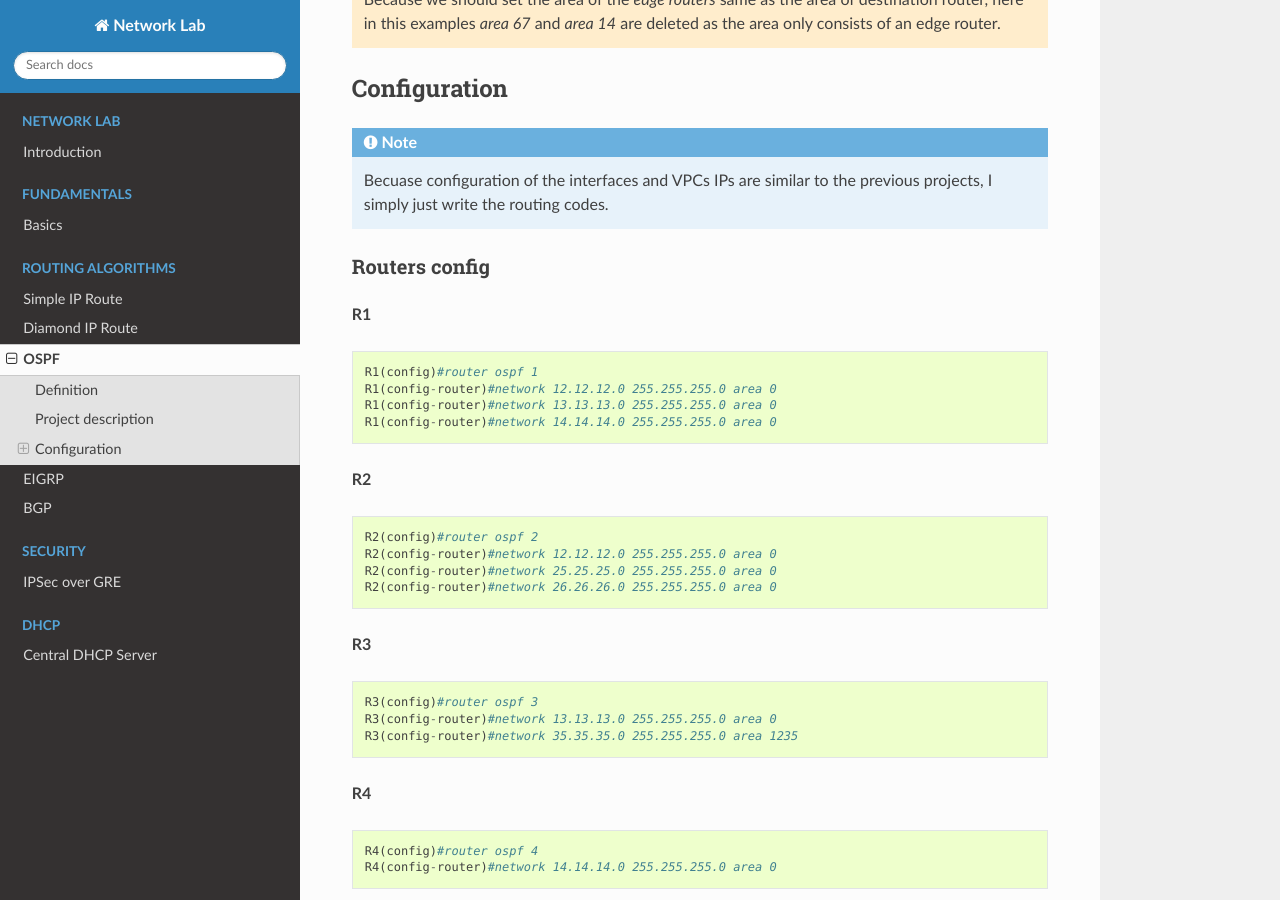
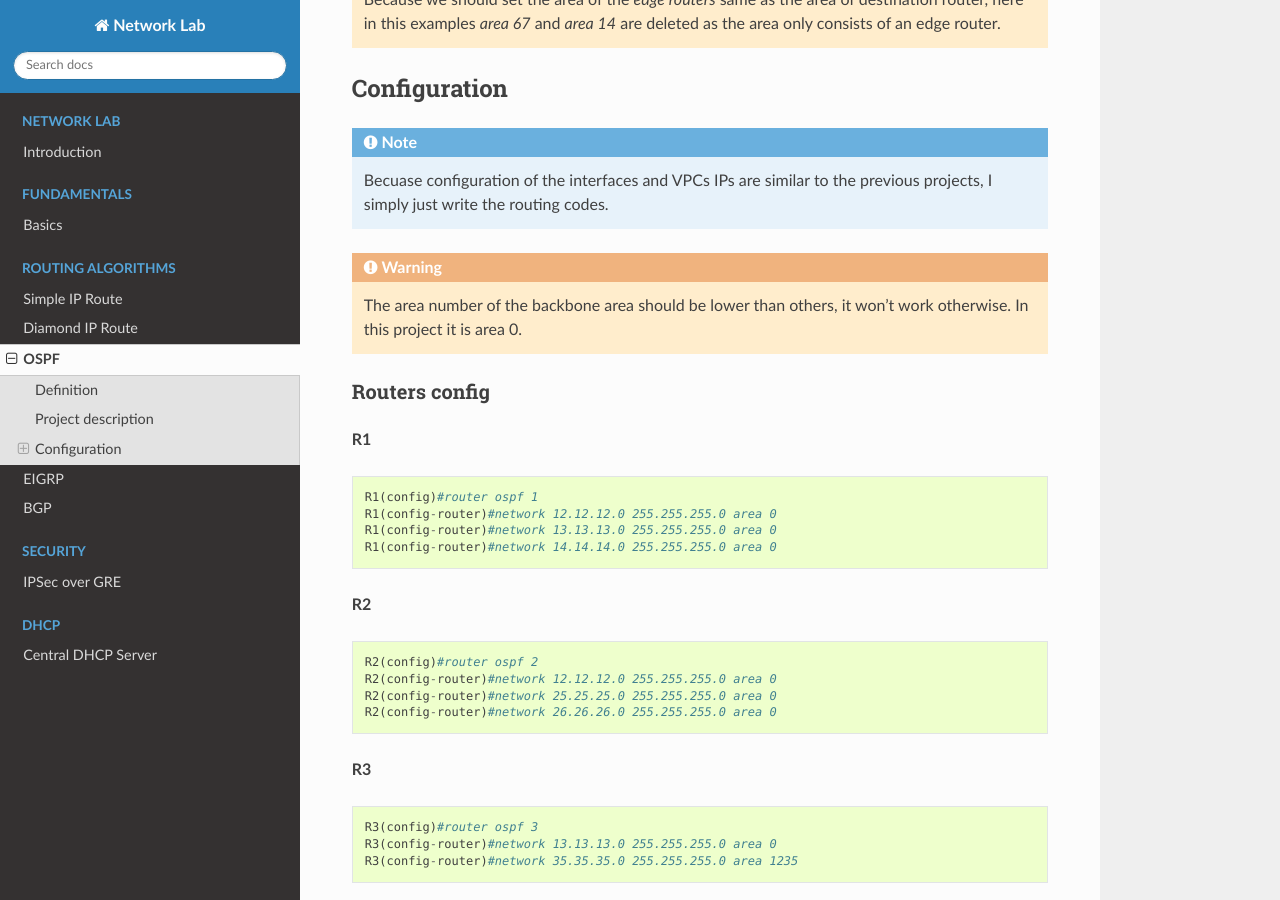
Before and after one commit to avestura/NetworkLab, a Sphinx documentation site: the page built from docs/source/RoutingAlgorithms/OSPF.rst, in a window 1280 px wide and 900 px high, scrolled down 969 px. Built offline with Sphinx 7.4.7 and the Read the Docs theme 2.0.0, drawn with Linux system fonts in a browser that asks for light colours.

Commit message:
Add AS number warning

```diff
--- a/docs/source/RoutingAlgorithms/OSPF.rst
+++ b/docs/source/RoutingAlgorithms/OSPF.rst
@@ -25,6 +25,9 @@ Configuration
 ^^^^^^^^^^^^^^^^^^^
 .. note:: Becuase configuration of the interfaces and VPCs IPs are similar to the previous projects,
           I simply just write the routing codes.
+
+.. warning:: The area number of the backbone area should be lower than others,
+             it won't work otherwise. In this project it is area 0.
 
 -------------------------
 Routers config
```
